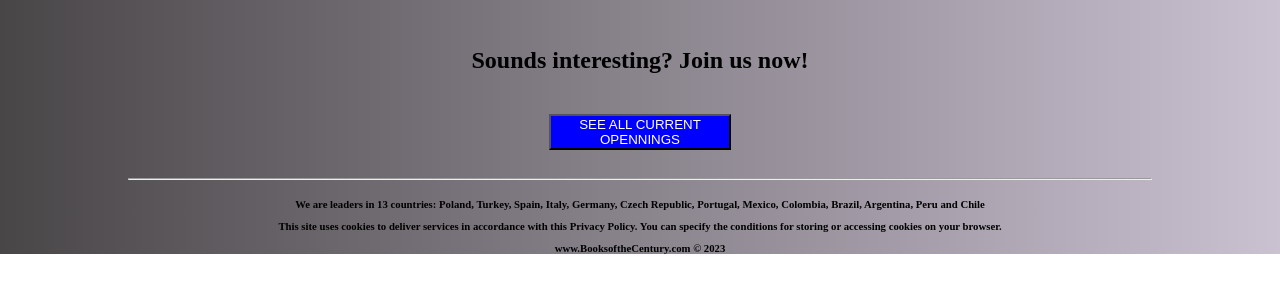
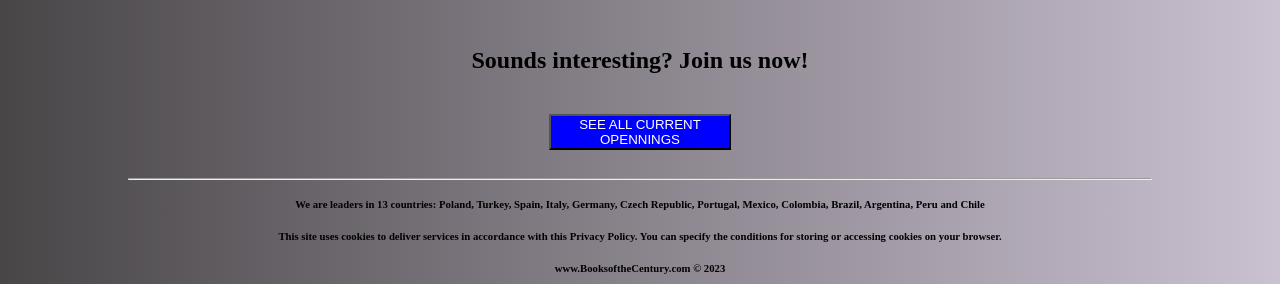
Before and after one commit to FirasDopa/CSSLayout, a plain HTML site: page index.html in a window 1280 px wide. Shown: the part 2582-2866 px from the top of the page. Before the commit the page ends 2836 px from the top, so only its background shows below. Drawn offline with Linux system fonts and the light colour scheme.

Commit message:
last update

```diff
--- a/index.html
+++ b/index.html
@@ -6,6 +6,7 @@
     <meta name="viewport" content="width=device-width, initial-scale=1.0">
     <link rel="stylesheet" href="./style.css">
     <title>Books of the century</title>
+    <link rel="icon" type="image/x-icon" href="https://media.admagazine.fr/photos/63207bb614420dbf05ebc6b1/16:9/w_2560%2Cc_limit/La%2520salle%2520Ovale%2520re%25CC%2581nove%25CC%2581e%2520%25C2%25A9%2520Jean-Christophe%2520Ballot%2520-%2520BnF%2520-%2520Oppic.jpg">
 </head>
 <body>
     <header class="navbar">
--- a/style.css
+++ b/style.css
@@ -246,10 +246,10 @@ li{
   }
  .ontopoffooter{
   margin-top: 20px;
-display: flex;
-flex-direction: column;
-justify-content: center;
-align-items: center;
+  display: flex;
+  flex-direction: column;
+  justify-content: center;
+  align-items: center;
 }
   .ontopoffooter button{
     width: 20%;
@@ -267,6 +267,6 @@ align-items: center;
 
   }
   .foot h6{
-      margin-bottom: 0px;
+      margin-bottom: 10px;
       margin-top: 10px;
   }
```
